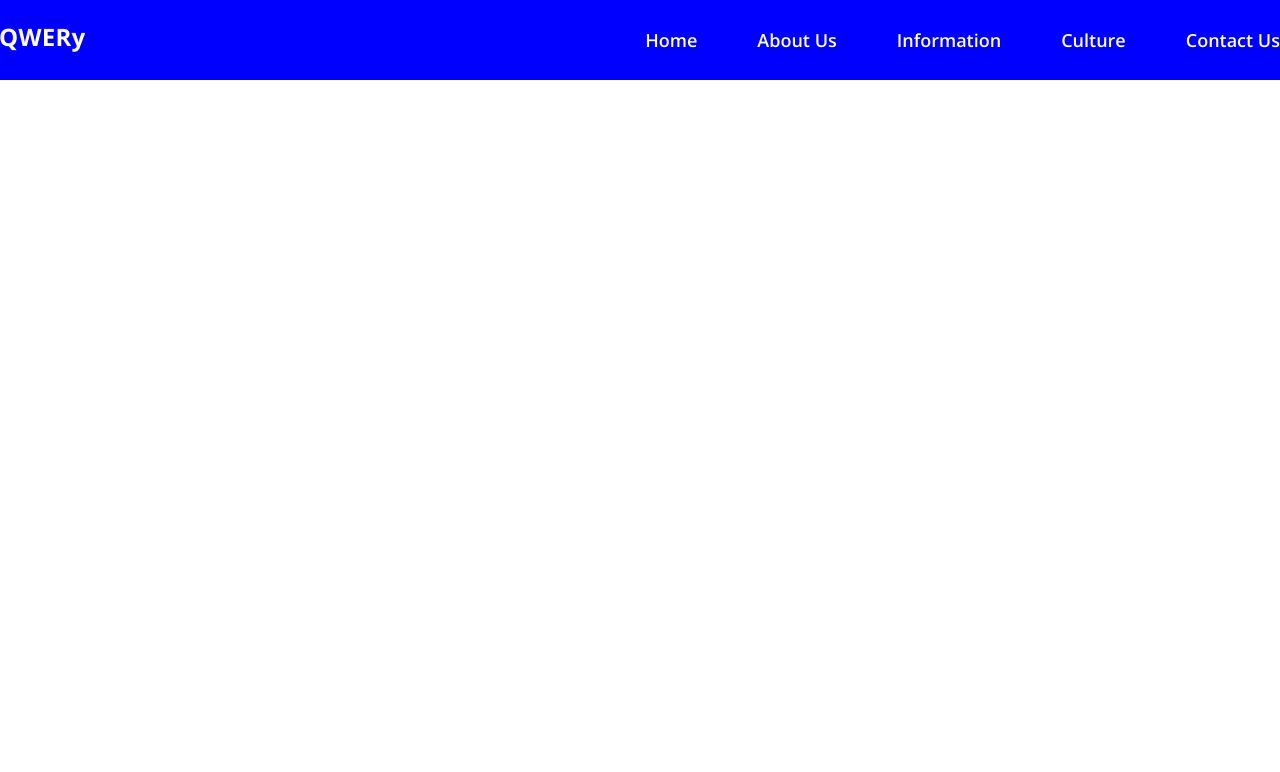
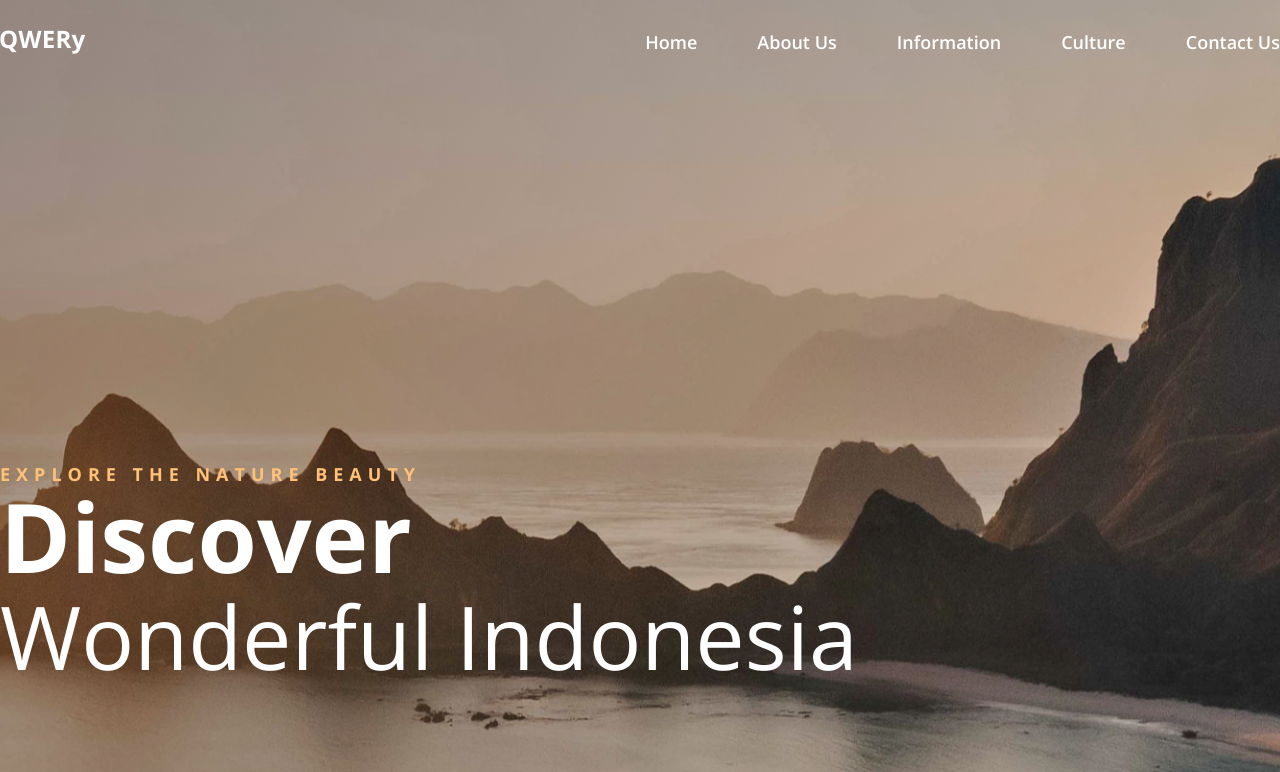
Before and after one commit to IamAshrafee/Qwery-Homepage-Practise-2nd, a plain HTML site: page index.html in a window 1280 px wide. Shown: the top 772 px of the page. Drawn offline with nearby package versions, Linux system fonts and the light colour scheme.

Commit message:
Banner Done

```diff
--- a/css/style.css
+++ b/css/style.css
@@ -25,7 +25,15 @@ li {
 
 .wrapper {
     display: flex;
-    align-items: center;
+}
+
+.title-bold {
+    font-weight: 700;
+    font-size: 18px;
+    letter-spacing: 6px;
+    color: #FFC178;
+    text-transform: uppercase;
+    text-align: left;
 }
 
 /* Common Element Styles ends here */
@@ -33,11 +41,11 @@ li {
 
 /* Nav Bar starts here  */
 #navBar {
-    background-color: blue;
     display: flex;
     align-items: center;
     width: 100%;
-    padding: 28px 0px;
+    padding: 30px 0px;
+    position: absolute;
 }
 
 .nav-wrapper {
@@ -69,3 +77,30 @@ li {
 }
 
 /* Nav Bar ends here  */
+
+/* Banner Section starts here */
+#banner {
+    background: url(../images/background-img.jpg) no-repeat center center/cover;
+
+}
+
+.banner-wrapper {
+    padding: 462px 0px;
+    flex-direction: column;
+}
+
+.banner-wrapper h1 {
+    font-size: 96px;
+    line-height: 100px;
+    font-weight: 700;
+    text-transform: capitalize;
+    color: white;
+}
+
+.banner-wrapper span {
+    font-weight: 400;
+    font-size: 88px;
+    display: block;
+}
+
+/* Banner Section ends here */
--- a/index.html
+++ b/index.html
@@ -1,15 +1,16 @@
 <!DOCTYPE html>
 <html lang="en">
-
   <head>
-    <meta charset="UTF-8">
-    <meta name="viewport" content="width=device-width, initial-scale=1.0">
+    <meta charset="UTF-8" />
+    <meta name="viewport" content="width=device-width, initial-scale=1.0" />
     <!-- Font link  -->
-    <link rel="preconnect" href="https://fonts.googleapis.com">
-    <link rel="preconnect" href="https://fonts.gstatic.com" crossorigin>
-    <link href="https://fonts.googleapis.com/css2?family=Open+Sans:ital,wght@0,300..800;1,300..800&display=swap"
-        rel="stylesheet">
-    <link rel="stylesheet" href="./css/style.css">
+    <link rel="preconnect" href="https://fonts.googleapis.com" />
+    <link rel="preconnect" href="https://fonts.gstatic.com" crossorigin />
+    <link
+      href="https://fonts.googleapis.com/css2?family=Open+Sans:ital,wght@0,300..800;1,300..800&display=swap"
+      rel="stylesheet"
+    />
+    <link rel="stylesheet" href="./css/style.css" />
     <title>Qwery HomePage</title>
   </head>
 
@@ -18,7 +19,7 @@
     <div id="navBar">
       <div class="container">
         <div class="nav-wrapper wrapper">
-                <img src="./images/QWERy.png" alt="logo image">
+          <img src="./images/QWERy.png" alt="logo image" />
           <div class="nav-menu">
             <ul>
               <li><a href="#">Home</a></li>
@@ -30,7 +31,18 @@
           </div>
         </div>
       </div>
+    </div>
     <!-- Navbar Ends Here  -->
+
+    <!-- Banner Starts Here -->
+    <div id="banner">
+      <div class="container">
+        <div class="banner-wrapper wrapper">
+          <p class="title-bold">explore the Nature Beauty</p>
+          <h1>Discover <span>Wonderful Indonesia</span></h1>
+        </div>
+      </div>
+    </div>
+    <!-- Banner Ends Here -->
   </body>
-
 </html>
```
Lines whose indentation alone changed are shown as unchanged.
